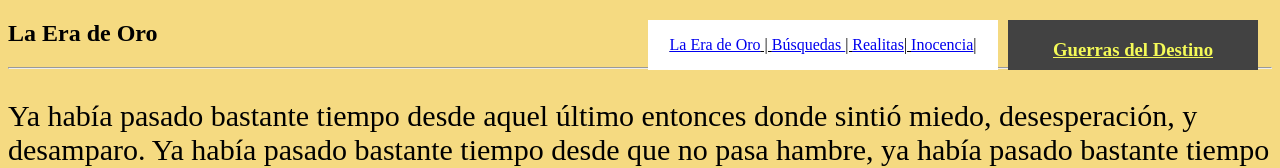
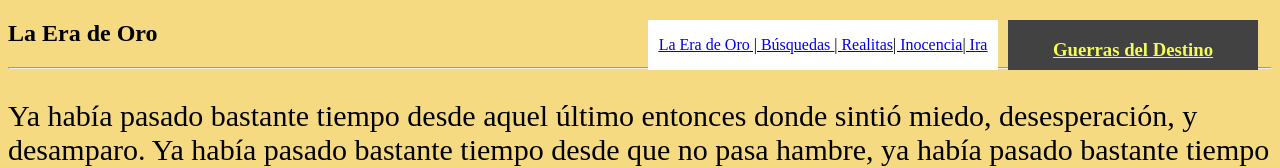
Before and after one commit to hegt/hegt.github.io, a plain HTML site: page index.html in a window 1280 px wide. Shown: the top 168 px of the page. Drawn offline with Linux system fonts and the light colour scheme.

Commit message:
modifying index

```diff
--- a/index.html
+++ b/index.html
@@ -22,7 +22,7 @@
 	<a href="#Busquedas">Búsquedas </a>|
 	<a href="#Realitas">Realitas</a>|
 	<a href="cont.html">Inocencia</a>|
-
+	<a href="#Busquedas">Ira</a>
 	</p>
 	</nav>
 
```
